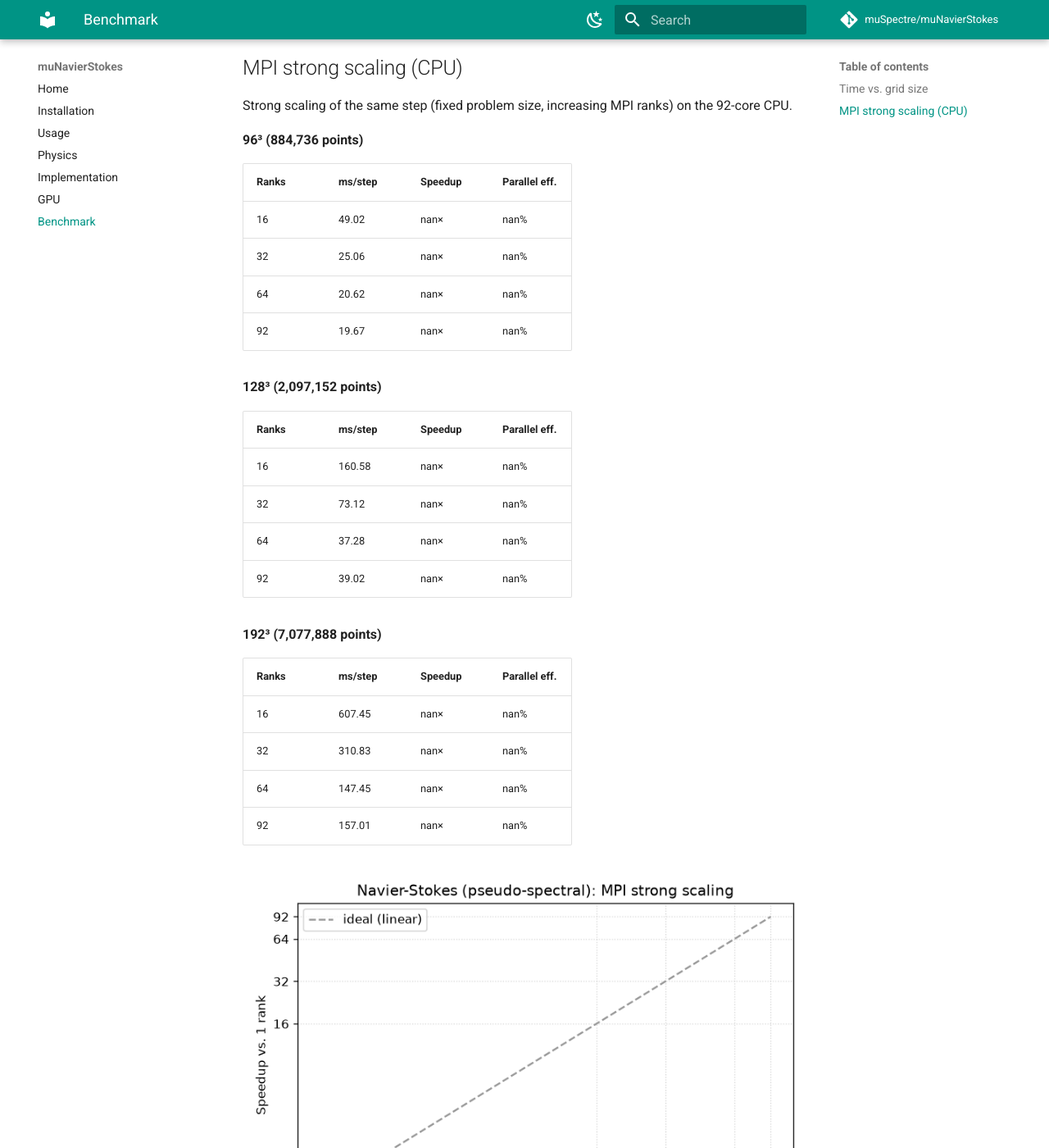
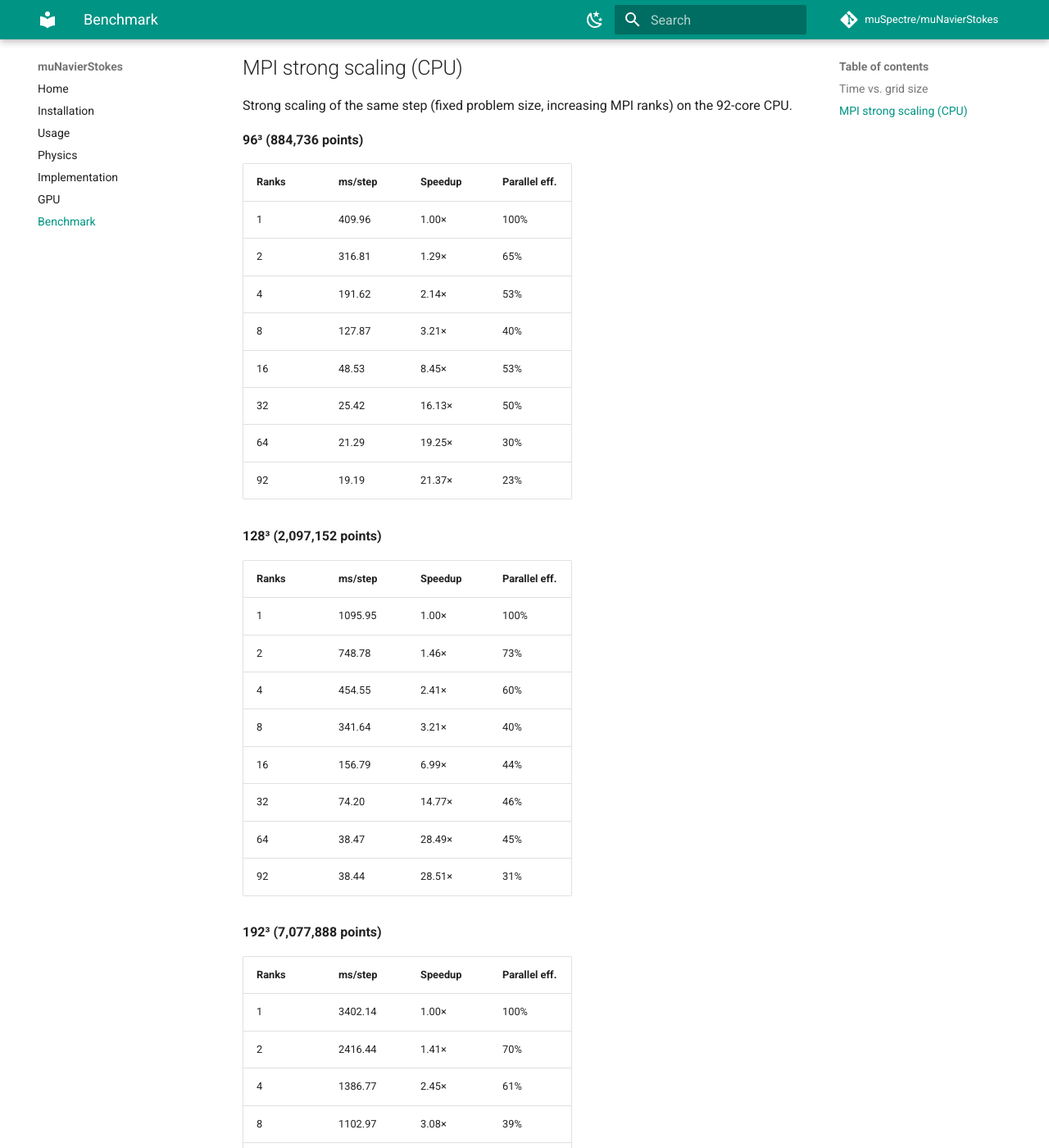
Before and after one commit to muSpectre/muNavierStokes, an MkDocs documentation site: the page built from docs/benchmark.md, in a window 1280 px wide and 1400 px high, scrolled down 2118 px. Shown: the whole window at 82% size. Built offline with MkDocs 1.6.1 and Material for MkDocs 9.7.7, drawn with Linux system fonts in a browser that asks for light colours; comment, search, counter and statistics services are not loaded; some of the changed text lies outside the part shown.

Commit message:
DOC: Updated benchmark

```diff
--- a/docs/benchmark.md
+++ b/docs/benchmark.md
@@ -8,7 +8,7 @@ better.
 !!! info "Test machine & code version"
     - **CPU:** AMD Instinct MI300A Accelerator (192 logical cores)
     - **GPU:** 4x AMD Instinct MI300A
-    - **muNavierStokes:** `7a60847-dirty` — run 2026-06-23T22:07:26
+    - **muNavierStokes:** `2fc3997-dirty` — run 2026-06-23T22:35:28
 
 Run configuration: triply-periodic box, kinematic viscosity `ν = 1/1600`,
 time step `1e-3`, 2/3-rule dealiasing on. Each data point times 20 RK4 steps
@@ -30,12 +30,12 @@ The plot below merges the ways of running the *same* solver on this machine:
 - **GPU (1 device)** — the whole GPU (cuFFT plus the fused device kernels).
 - **GPU (N devices, MPI)** — all GPUs, one rank per device.
 
-| Configuration | 32³ (33k) | 48³ (111k) | 64³ (262k) | 96³ (885k) | 128³ (2.1M) | 192³ (7.1M) | 256³ (16.8M) |
-|---|---|---|---|---|---|---|---|
-| CPU (1 core) | 8.49 | 37.3 | 96.2 | 416 | 1.11e+03 | 3.39e+03 | 7.95e+03 |
-| CPU (92 cores, MPI) | 2.79 | 4.65 | 6.8 | 19.5 | 37.7 | 151 | 287 |
-| GPU (1 device) | 3.13 | 2.27 | 3.1 | 4.62 | 6.9 | 16.9 | 48.2 |
-| GPU (4 devices, MPI) | 6.86 | 9.13 | 7.57 | 17 | 32.2 | 102 | 229 |
+| Configuration | 32³ (33k) | 48³ (111k) | 64³ (262k) | 96³ (885k) | 128³ (2.1M) | 192³ (7.1M) | 256³ (16.8M) | 512³ (134.2M) |
+|---|---|---|---|---|---|---|---|---|
+| CPU (1 core) | 8.52 | 41.1 | 98.1 | 410 | 1.09e+03 | 3.39e+03 | 7.98e+03 | 6.46e+04 |
+| CPU (92 cores, MPI) | 2.42 | 4.89 | 7.14 | 19.2 | 38.1 | 150 | 284 | 2.68e+03 |
+| GPU (1 device) | 2.93 | 3.4 | 2.94 | 4.43 | 6.18 | 17.1 | 47.5 | — |
+| GPU (4 devices, MPI) | 4.31 | 9.21 | 8.69 | 18.3 | 31.6 | 97.4 | 228 | — |
 
 (values are **milliseconds per RK4 step**)
 
@@ -67,28 +67,40 @@ Strong scaling of the same step (fixed problem size, increasing MPI ranks) on th
 
 | Ranks | ms/step | Speedup | Parallel eff. |
 |---|---|---|---|
-| 16 | 49.02 | nan× | nan% |
-| 32 | 25.06 | nan× | nan% |
-| 64 | 20.62 | nan× | nan% |
-| 92 | 19.67 | nan× | nan% |
+| 1 | 409.96 | 1.00× | 100% |
+| 2 | 316.81 | 1.29× | 65% |
+| 4 | 191.62 | 2.14× | 53% |
+| 8 | 127.87 | 3.21× | 40% |
+| 16 | 48.53 | 8.45× | 53% |
+| 32 | 25.42 | 16.13× | 50% |
+| 64 | 21.29 | 19.25× | 30% |
+| 92 | 19.19 | 21.37× | 23% |
 
 **128³ (2,097,152 points)**
 
 | Ranks | ms/step | Speedup | Parallel eff. |
 |---|---|---|---|
-| 16 | 160.58 | nan× | nan% |
-| 32 | 73.12 | nan× | nan% |
-| 64 | 37.28 | nan× | nan% |
-| 92 | 39.02 | nan× | nan% |
+| 1 | 1095.95 | 1.00× | 100% |
+| 2 | 748.78 | 1.46× | 73% |
+| 4 | 454.55 | 2.41× | 60% |
+| 8 | 341.64 | 3.21× | 40% |
+| 16 | 156.79 | 6.99× | 44% |
+| 32 | 74.20 | 14.77× | 46% |
+| 64 | 38.47 | 28.49× | 45% |
+| 92 | 38.44 | 28.51× | 31% |
 
 **192³ (7,077,888 points)**
 
 | Ranks | ms/step | Speedup | Parallel eff. |
 |---|---|---|---|
-| 16 | 607.45 | nan× | nan% |
-| 32 | 310.83 | nan× | nan% |
-| 64 | 147.45 | nan× | nan% |
-| 92 | 157.01 | nan× | nan% |
+| 1 | 3402.14 | 1.00× | 100% |
+| 2 | 2416.44 | 1.41× | 70% |
+| 4 | 1386.77 | 2.45× | 61% |
+| 8 | 1102.97 | 3.08× | 39% |
+| 16 | 573.59 | 5.93× | 37% |
+| 32 | 302.74 | 11.24× | 35% |
+| 64 | 145.19 | 23.43× | 37% |
+| 92 | 153.42 | 22.18× | 24% |
 
 ![Navier-Stokes MPI strong scaling](benchmark_mpi.png)
 
```
Also changed, not shown: docs/benchmark.png, docs/benchmark_mpi.png, 2 other files.
